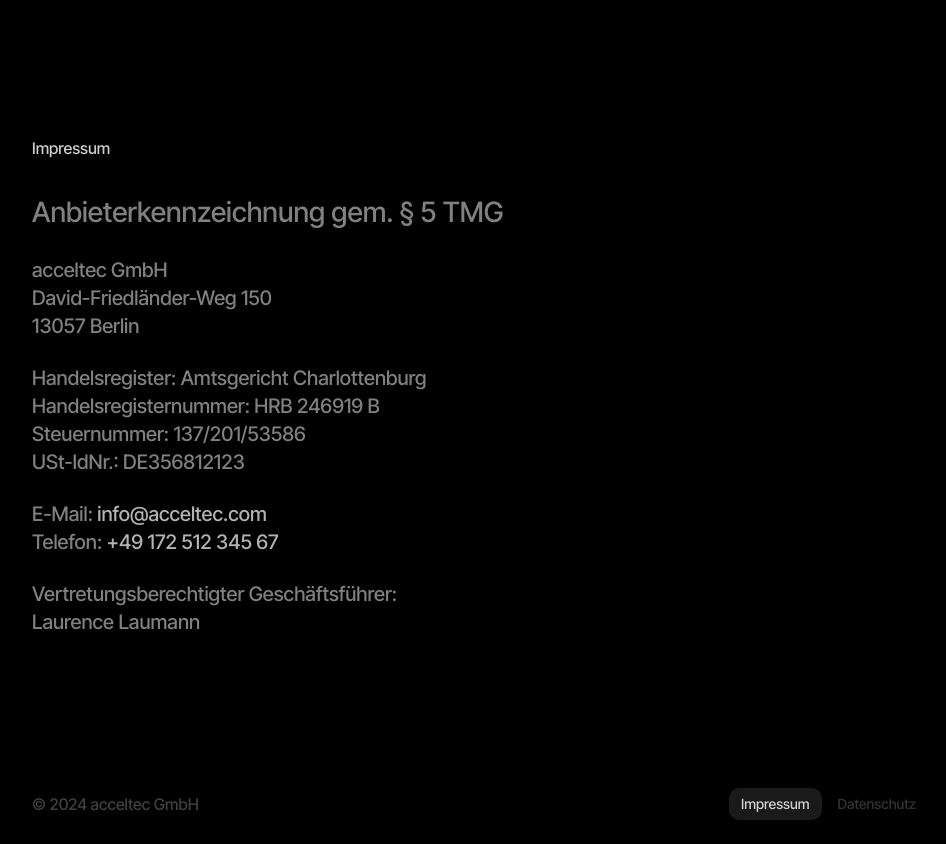
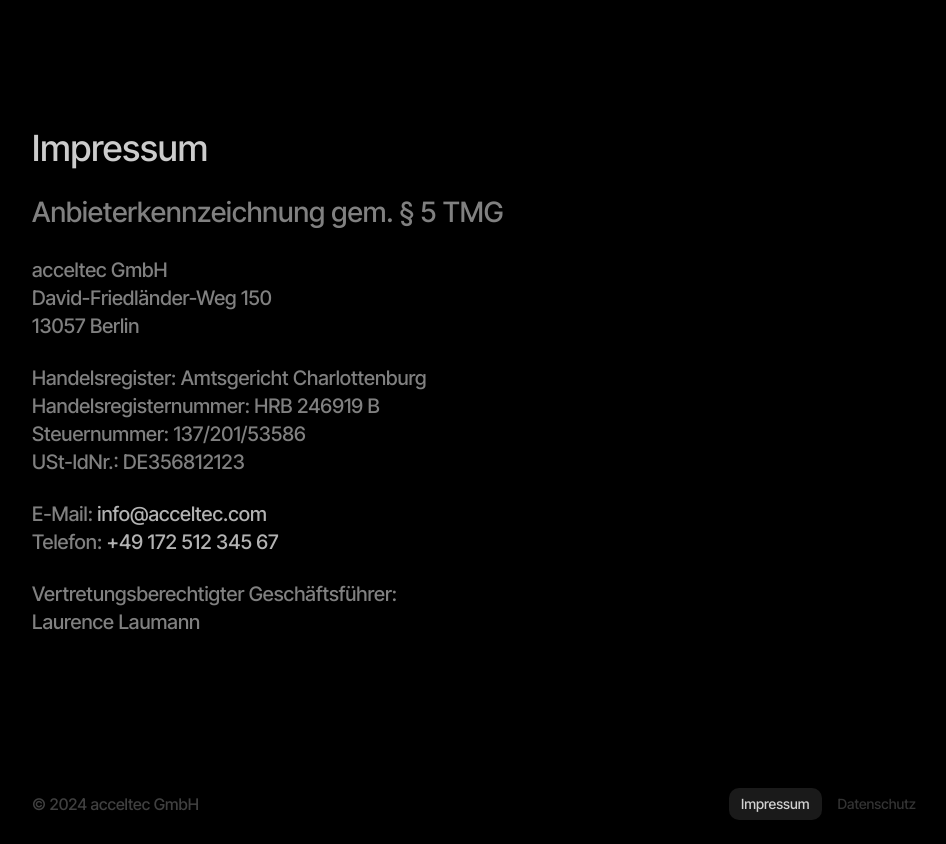
Before and after one commit to jakubziemba/acceltec, a Next.js app: page /impressum in a window 1280 px wide. Shown: the whole page, without its empty margins (160-1106 px from the left). Built offline with nearby package versions, Linux system fonts and the light colour scheme.

Commit message:
(fix) font sizes in mdx files

```diff
--- a/mdx-components.tsx
+++ b/mdx-components.tsx
@@ -4,10 +4,18 @@
   return {
     ...components,
     h1: (props) => (
-      <h1 className="text-4xl leading-10 text-white/80" {...props} />
+      <h1
+        className="leading-10 text-white/80"
+        style={{ fontSize: 36 }}
+        {...props}
+      />
     ),
     h2: (props) => (
-      <h2 className="text-[1.75rem] leading-10 text-white/50" {...props} />
+      <h2
+        className="leading-10 text-white/50"
+        style={{ fontSize: 28 }}
+        {...props}
+      />
     ),
     p: (props) => (
       <p className="text-lg leading-7 text-white/50 lg:text-xl" {...props} />
--- a/package.json
+++ b/package.json
@@ -27,6 +27,7 @@
     "zod": "^3.22.4"
   },
   "devDependencies": {
+    "@tailwindcss/typography": "^0.5.12",
     "@types/node": "^20",
     "@types/react": "^18",
     "@types/react-dom": "^18",
--- a/tailwind.config.ts
+++ b/tailwind.config.ts
@@ -20,6 +20,9 @@
       },
     },
   },
-  plugins: [],
+  plugins: [
+    require("@tailwindcss/typography"),
+    // ...
+  ],
 };
 export default config;
```
Also changed, not shown: 1 other file (tests, documents, lock files or other folders).
